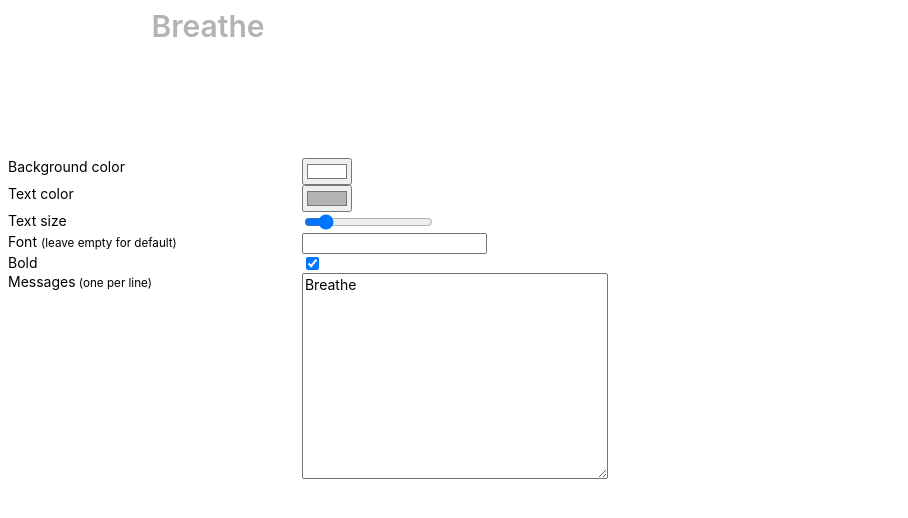
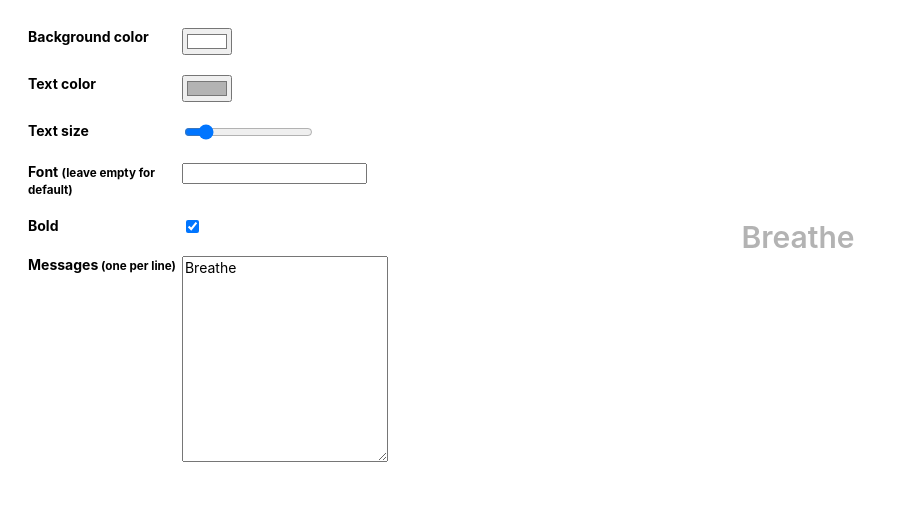
Before and after one commit to prtksxna/breathe, a browser extension: page settings/settings.html in a window 1280 px wide. Shown: the whole page, without its empty margins (0-908 px from the left). Drawn offline with Linux system fonts and the light colour scheme.

Commit message:
feat(settings): make preview usable

```diff
--- a/settings/settings.css
+++ b/settings/settings.css
@@ -1,22 +1,47 @@
+#settings {
+	display: flex;
+}
+
 form {
 	font-family: -apple-system,BlinkMacSystemFont,Segoe UI,Roboto,Oxygen,Ubuntu,Cantarell,Fira Sans,Droid Sans,Helvetica Neue,sans-serif;
 	font-size: 14px;
+	padding: 0 20px;
+	width: 500px;
+}
+
+#preview {
+	width: 500px;
+	max-width: 500px;
+	overflow: hidden;
+	margin: 0;
+	padding: 0;
+	text-align: center;
+	display: flex;
+	justify-content: center;
+	align-items: center;
+}
+
+#preview h1 {
+	font-family: -apple-system,BlinkMacSystemFont,Segoe UI,Roboto,Oxygen,Ubuntu,Cantarell,Fira Sans,Droid Sans,Helvetica Neue,sans-serif;
+	font-weight: 600;
 }
 
 label {
-	display: block
+	display: block;
+	margin-top: 20px;
 }
 
 label span {
 	display: inline-block;
-	width: 290px;
+	width: 150px;
+	font-weight: bold;
 	vertical-align: top;
 }
 
 textarea {
 	font-family: -apple-system,BlinkMacSystemFont,Segoe UI,Roboto,Oxygen,Ubuntu,Cantarell,Fira Sans,Droid Sans,Helvetica Neue,sans-serif;
 	font-size: 14px;
-	width: 300px;
+	width: 200px;
 	height: 200px;
 }
 
@@ -29,13 +54,3 @@ button {
 	background: #4c9ed9;
 	color: white;
 }
-
-#preview {
-	height: 150px;
-	width: 400px;
-	margin: 0;
-	padding: 0;
-	text-align: center;
-	font-family: -apple-system,BlinkMacSystemFont,Segoe UI,Roboto,Oxygen,Ubuntu,Cantarell,Fira Sans,Droid Sans,Helvetica Neue,sans-serif;
-	font-weight: 600;
-}
--- a/settings/settings.html
+++ b/settings/settings.html
@@ -6,7 +6,7 @@
 	<link rel="stylesheet" type="text/css" href="settings.css" />
 </head>
 <body>
-	<div id="preview"></div>
+	<div id="settings">
 		<form>
 			<label>
 				<span>Background color</span>
@@ -41,7 +41,9 @@ Sit straight
 				</textarea>
 			</label>
 		</form>
+		<div id="preview"><h1></h1></div>
 
+	</div>
 	<script src="settings.js"></script>
 </body>
 </html>
--- a/settings/settings.js
+++ b/settings/settings.js
@@ -24,6 +24,7 @@ document.addEventListener( 'DOMContentLoaded', function () {
 
 // Listen to changes, save settings, and update preview
 var preview = document.querySelector( '#preview' ),
+	h1 = preview.querySelector( 'h1' ),
 	settingsInput = document.querySelectorAll( 'input, textarea' );
 
 /* jshint loopfunc: true */
@@ -41,17 +42,19 @@ for ( let input of settingsInput ) {
 
 		// Update preview
 		if (  font !== undefined && font !== '' ) {
-			preview.style.fontFamily = font;
+			h1.style.fontFamily = font;
+		} else {
+			h1.style.fontFamily = '-apple-system,BlinkMacSystemFont,Segoe UI,Roboto,Oxygen,Ubuntu,Cantarell,Fira Sans,Droid Sans,Helvetica Neue,sans-serif';
 		}
 
 		if ( bold === undefined || bold === false ) {
-			preview.style.fontWeight = 400;
+			h1.style.fontWeight = 400;
 		} else {
-			preview.style.fontWeight = 600;
+			h1.style.fontWeight = 600;
 		}
 
-		preview.textContent = textcontent;
-		preview.style.fontSize = textsize + 'px' || '30px';
+		h1.textContent = textcontent;
+		h1.style.fontSize = textsize + 'px' || '30px';
 		preview.style.backgroundColor = bgcolor || '#fff';
 		preview.style.color = textcolor || '#b3b3b3';
 
```
Lines whose indentation alone changed are shown as unchanged.
